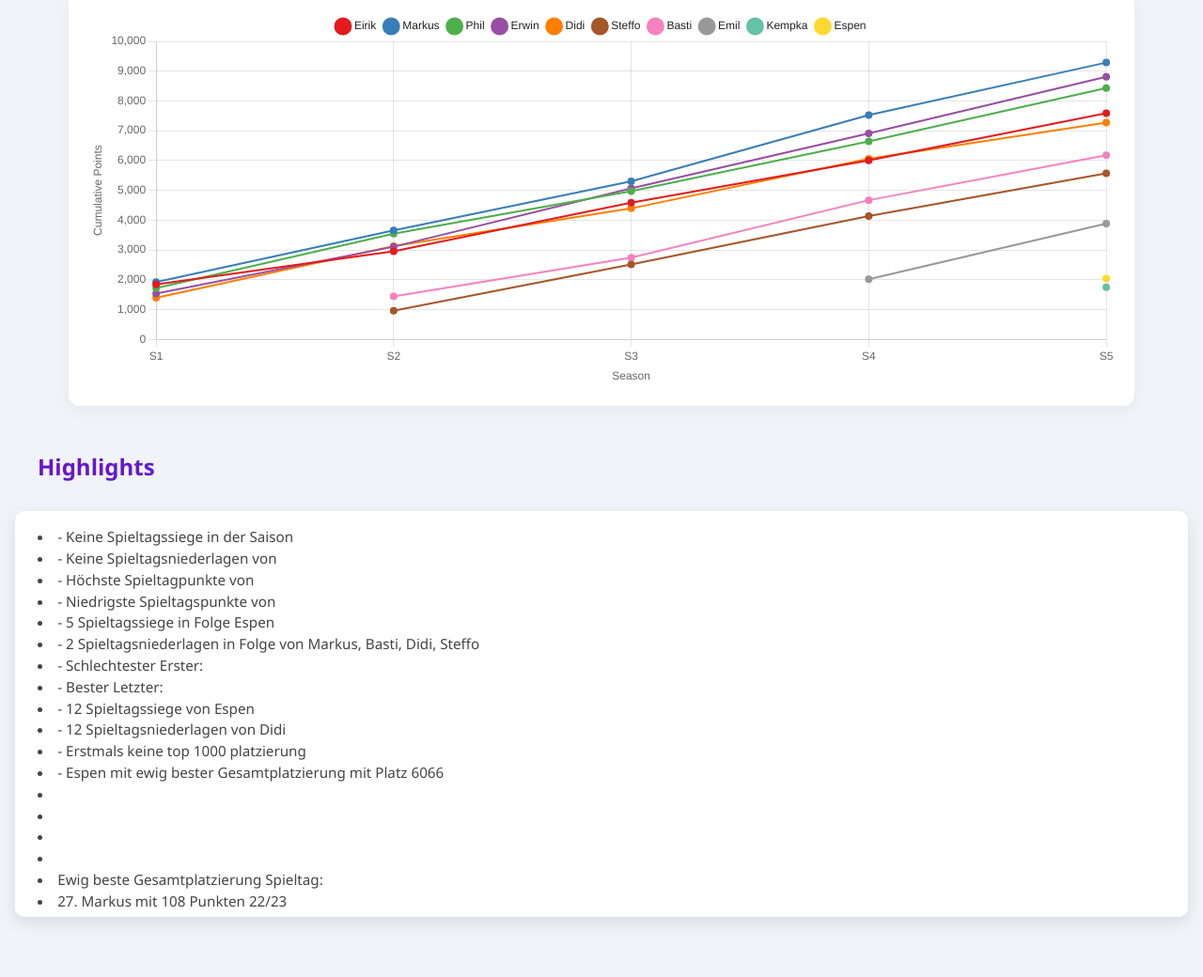
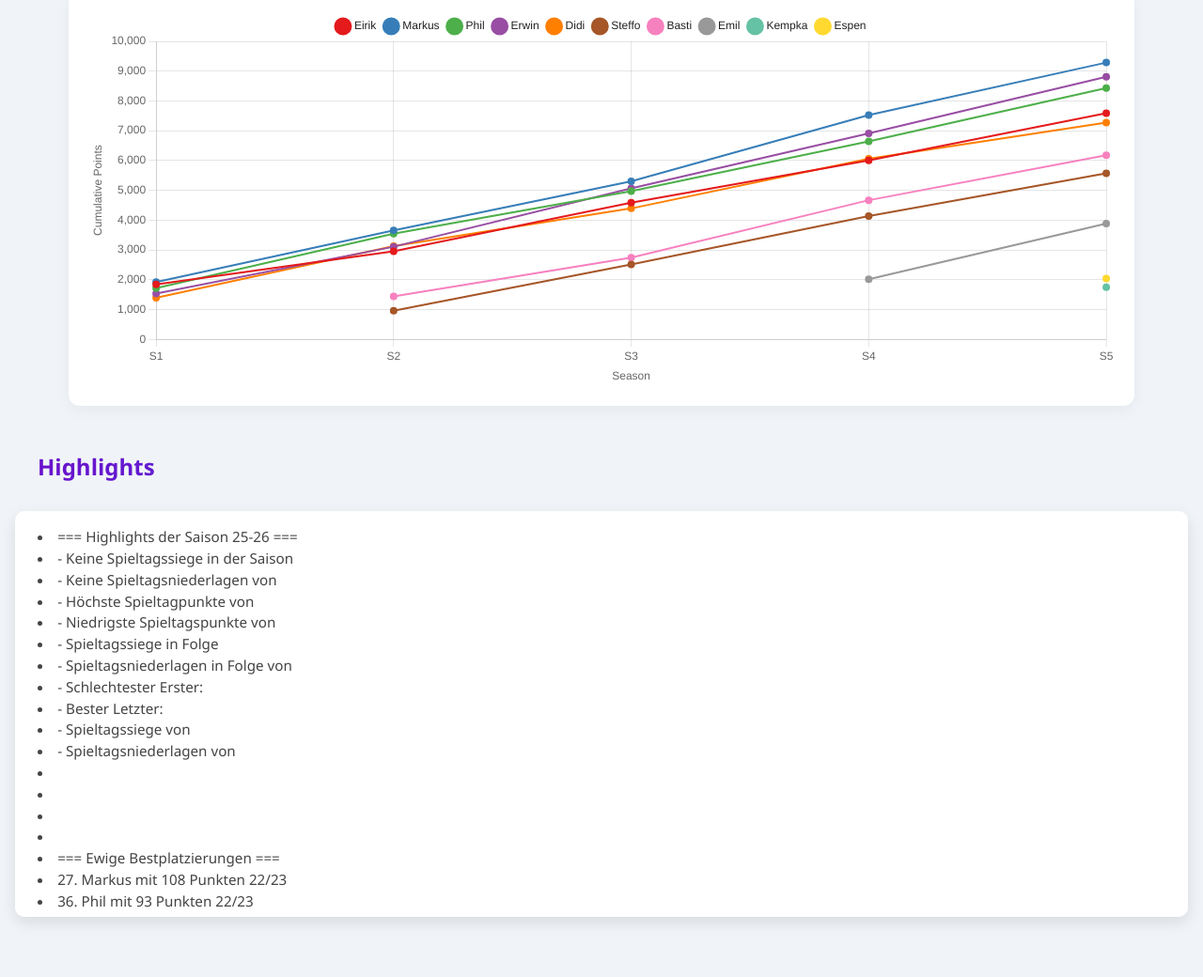
Before and after one commit to LordFunk/KickerManagerStats, a plain HTML site: page Ewige Tabellen/Ewige Tabelle 2026.html in a window 1280 px wide. Shown: the part 649-1689 px from the top of the page at 94% size. Drawn offline with nearby package versions, Linux system fonts and the light colour scheme.

Commit message:
Update Ewige Tabelle 2026.html

```diff
--- a/Ewige Tabellen/Ewige Tabelle 2026.html
+++ b/Ewige Tabellen/Ewige Tabelle 2026.html
@@ -149,23 +149,22 @@
     ];
 
     const highlights = [
+      "=== Highlights der Saison 25-26 ===",
       "- Keine Spieltagssiege in der Saison ",
       "- Keine Spieltagsniederlagen von ",
       "- Höchste Spieltagpunkte von  ",
       "- Niedrigste Spieltagspunkte von ",
-      "- 5 Spieltagssiege in Folge Espen",
-      "- 2 Spieltagsniederlagen in Folge von Markus, Basti, Didi, Steffo",
+      "-  Spieltagssiege in Folge ",
+      "-  Spieltagsniederlagen in Folge von ",
       "- Schlechtester Erster:",
       "- Bester Letzter:",
-      "- 12 Spieltagssiege von Espen",
-      "- 12 Spieltagsniederlagen von Didi",
-      "- Erstmals keine top 1000 platzierung",
-      "- Espen mit ewig bester Gesamtplatzierung mit Platz 6066",
+      "-  Spieltagssiege von ",
+      "-  Spieltagsniederlagen von ",
       "",
       "",
       "",
       "",
-      "Ewig beste Gesamtplatzierung Spieltag:",
+      "=== Ewige Bestplatzierungen ===",
       "27. Markus mit 108 Punkten 22/23",
       "36. Phil mit 93 Punkten 22/23",
       "108. Phil mit 104 Punkten 24/25",
@@ -180,7 +179,7 @@
       "",
       "",
       "",
-      "Ewige statistiken:",
+      "=== Ewige Statistiken ===",
       "- Meiste Spieltagssiege in einer Saison vom Markus mit 13 (21/22)",
       "- Meiste Spieltagsniederlagen in einer Saison von Steffo mit 15 (21/22)",
       "- Ewig wenigste Punkte für Spieltagssieg von Erwin mit 31* Punkten (20/21)",
@@ -190,6 +189,7 @@
       "",
       "",
       "",
+      "=== Meister ===",
       "- Meister 2021: Eirik mit 1847* Punkten (1609 Ø Punkte in der Liga)",
       "- Meister 2022: Phil mit 1826 Punkten (1481 Ø Punkte in der Liga)",
       "- Meister 2023: Erwin mit 1957 Punkten (1541 Ø Punkte in der Liga)",
@@ -198,7 +198,8 @@
       "",
       "",
       "",
-      "-*in der Saison 20/21 gab es nur zwei Punkte für Startelf und einen für Einwechslung, habe alles nachgeschaut und an die fehlende Punkte addiert (ist ab 2024 miteinberechnet",
+      "=== Fussnoten ===",
+      "-*in der Saison 20/21 gab es nur zwei Punkte für Startelf und einen für Einwechslung, habe alles nachgeschaut und an die fehlende Punkte addiert (ist ab 2024 in der Ewigen Tabelle miteinberechnet",
       "-Seit der Saison 24/25 gibt es 2 Punkte anstelle von einem für eine Vorlage. Ist mir Wurst, werde das nicht alles neu nachrechnen!"
     ];
 
```
